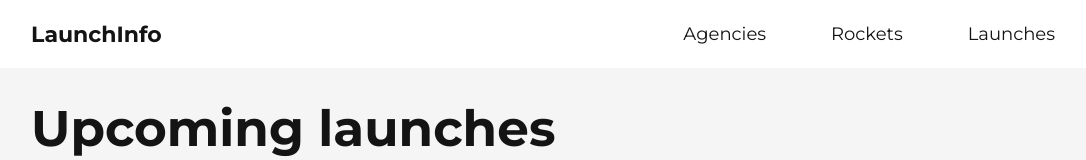
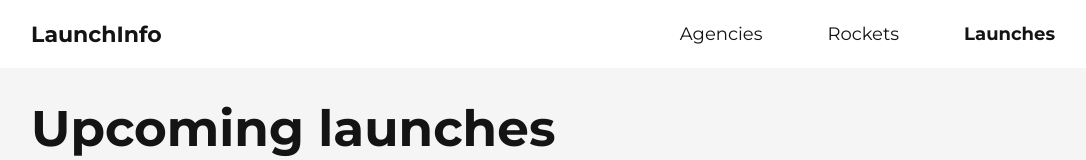
Before and after one commit to Channeas/launchinfo, a Vue app: page / in a window 1280 px wide. Shown: the top 160 px of the page, without its empty margins (97-1183 px from the left). Built offline with nearby package versions, Linux system fonts and the light colour scheme; no server answers.

Commit message:
added menu highlighting

```diff
--- a/src/components/Menu.vue
+++ b/src/components/Menu.vue
@@ -4,13 +4,27 @@
         <div class="menuContent">
             <router-link to="/" class="menuTitle">LaunchInfo</router-link>
             <div class="menuLinks">
-                <router-link to="/agencies" class="menuButton"
+                <router-link
+                    to="/agencies"
+                    class="menuButton"
+                    :class="{ highlighted: this.$route.name == 'Agencies' }"
                     >Agencies</router-link
                 >
-                <router-link to="/rockets" class="menuButton"
+                <router-link
+                    to="/rockets"
+                    class="menuButton"
+                    :class="{ highlighted: this.$route.name == 'Rockets' }"
                     >Rockets</router-link
                 >
-                <router-link to="/launches" class="menuButton"
+                <router-link
+                    to="/launches"
+                    class="menuButton"
+                    :class="{
+                        highlighted:
+                            this.$route.name == null ||
+                            this.$route.name == 'Launches landing' ||
+                            this.$route.name == 'Launches'
+                    }"
                     >Launches</router-link
                 >
             </div>
@@ -20,7 +34,10 @@
 
 <script>
 export default {
-    name: "Menu"
+    name: "Menu",
+    created() {
+        console.log(this.$route);
+    }
 };
 </script>
 
@@ -62,4 +79,8 @@ export default {
 .menuButton:first-of-type {
     margin-left: 0;
 }
+
+.highlighted {
+    font-weight: 700;
+}
 </style>
```
